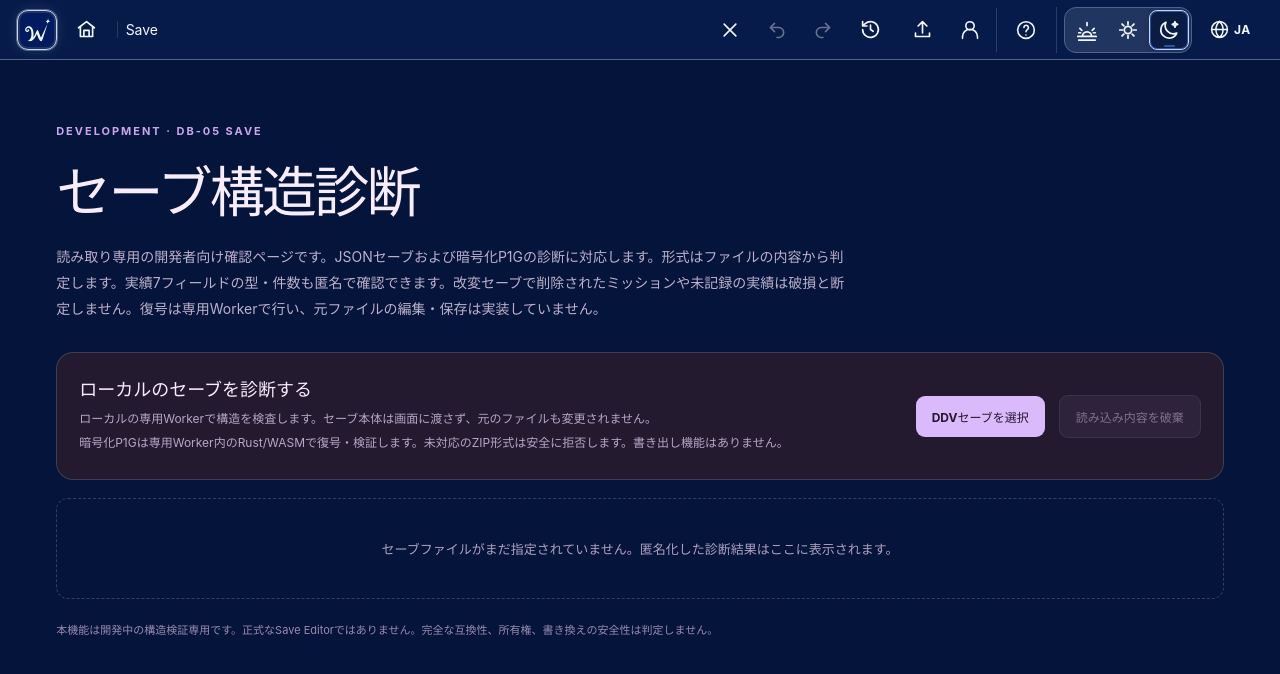
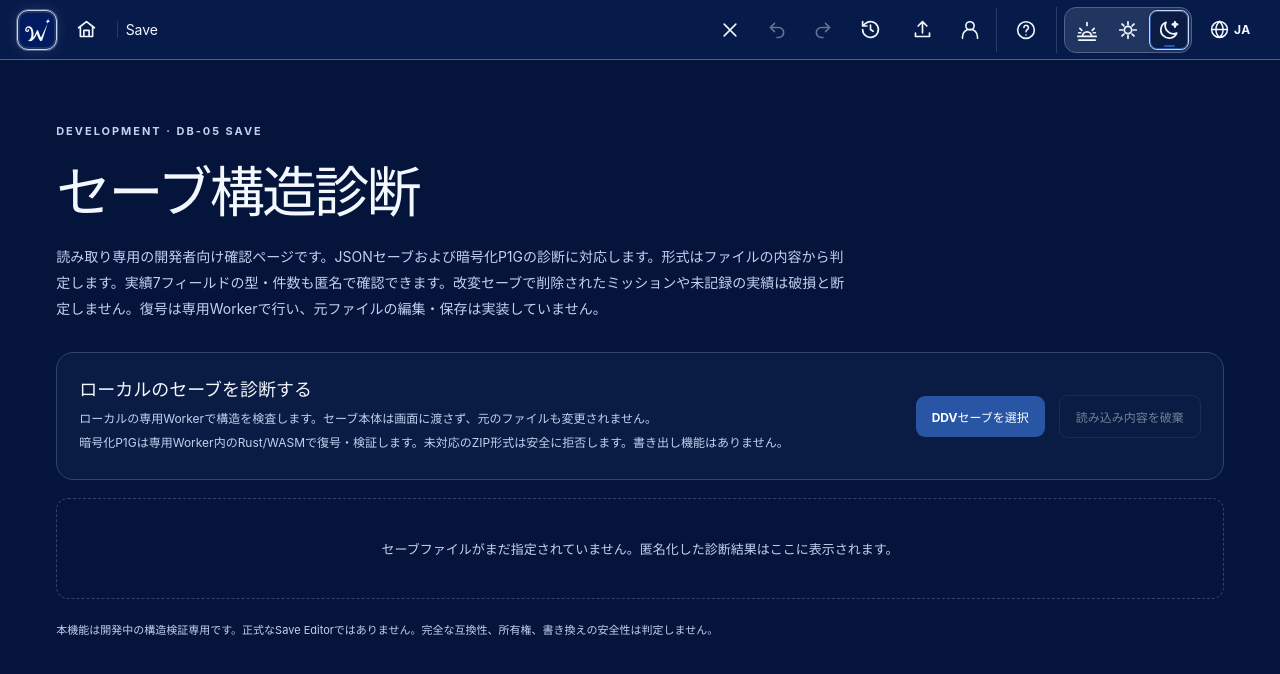
Before and after one commit to DreamwishWand/Wand, a SvelteKit app: page /save/diagnostics in a window 1280 px wide. Shown: the top 674 px of the page. Built offline with nearby package versions, Linux system fonts and the light colour scheme.

Commit message:
style(ui00): use shared theme roles in +page.svelte

```diff
--- a/src/routes/save/diagnostics/+page.svelte
+++ b/src/routes/save/diagnostics/+page.svelte
@@ -180,22 +180,22 @@
 </section>
 
 <style>
-  .save-diagnostics-page{width:100%;max-width:1270px;margin:0 auto;padding:clamp(25px,5vw,70px) clamp(18px,4vw,54px) 80px;color:#f7edfc;}
+  .save-diagnostics-page{width:100%;max-width:1270px;margin:0 auto;padding:clamp(25px,5vw,70px) clamp(18px,4vw,54px) 80px;color:var(--wand-text);}
   h1{font-size:clamp(32px,5vw,55px);letter-spacing:-.05em;margin:10px 0 16px;}
   h2{font-size:18px;margin:0 0 8px;}
-  header p{line-height:1.85;color:#bdb0cb;max-width:790px;font-size:14px;}
-  .eyebrow{color:#caa7eb;letter-spacing:.18em;font-size:11px;font-weight:700;}
-  .local-picker{background:#231a30;border:1px solid #ffffff26;border-radius:17px;padding:22px;margin:30px 0 18px;display:flex;flex-wrap:wrap;align-items:center;justify-content:space-between;gap:14px;}
+  header p{line-height:1.85;color:var(--wand-muted);max-width:790px;font-size:14px;}
+  .eyebrow{color:var(--wand-muted);letter-spacing:.18em;font-size:11px;font-weight:700;}
+  .local-picker{background:var(--wand-surface);border:1px solid var(--wand-subtle-line);border-radius:17px;padding:22px;margin:30px 0 18px;display:flex;flex-wrap:wrap;align-items:center;justify-content:space-between;gap:14px;}
   .local-picker>div{flex:1 1 350px;}
-  .local-picker p{font-size:12px;color:#b5a7c7;line-height:1.7;margin:4px 0;}
-  .file-input-label{position:relative;display:inline-flex;padding:12px 16px;align-items:center;background:#dbbafb;color:#25152e;border-radius:9px;font-size:12px;font-weight:700;cursor:pointer;}
-  .file-input-label:focus-within{outline:2px solid #e5cdff;outline-offset:3px;}
+  .local-picker p{font-size:12px;color:var(--wand-muted);line-height:1.7;margin:4px 0;}
+  .file-input-label{position:relative;display:inline-flex;padding:12px 16px;align-items:center;background:var(--wand-primary);color:var(--wand-on-primary);border-radius:9px;font-size:12px;font-weight:700;cursor:pointer;}
+  .file-input-label:focus-within{outline:2px solid var(--wand-selected-line);outline-offset:3px;}
   .file-input-label input{position:absolute;opacity:0;inset:0;width:100%;height:100%;cursor:pointer;}
-  .clear-button{background:#3b2e49;border:1px solid #ffffff2d;border-radius:9px;color:#f1ddff;font-size:12px;padding:12px 16px;}
+  .clear-button{background:var(--wand-control);border:1px solid var(--wand-subtle-line);border-radius:9px;color:var(--wand-text);font-size:12px;padding:12px 16px;}
   button:disabled{opacity:.45;cursor:not-allowed;}
-  .error,.notice{padding:12px 16px;border-radius:8px;background:#ffffff0b;font-size:12px;}
-  .error{color:#ffb1bb;}
-  .notice{color:#c9bad7;}
-  .empty-state{padding:40px 22px;border:1px dashed #ffffff2e;border-radius:12px;color:#aea0bf;text-align:center;font-size:13px;}
-  .disclaimer{font-size:11px;line-height:1.7;color:#9b8aaf;margin:22px 0;}
+  .error,.notice{padding:12px 16px;border-radius:8px;background:var(--wand-surface-raised);font-size:12px;}
+  .error{color:var(--wand-danger);}
+  .notice{color:var(--wand-text);}
+  .empty-state{padding:40px 22px;border:1px dashed var(--wand-subtle-line);border-radius:12px;color:var(--wand-muted);text-align:center;font-size:13px;}
+  .disclaimer{font-size:11px;line-height:1.7;color:var(--wand-muted);margin:22px 0;}
 </style>
```
